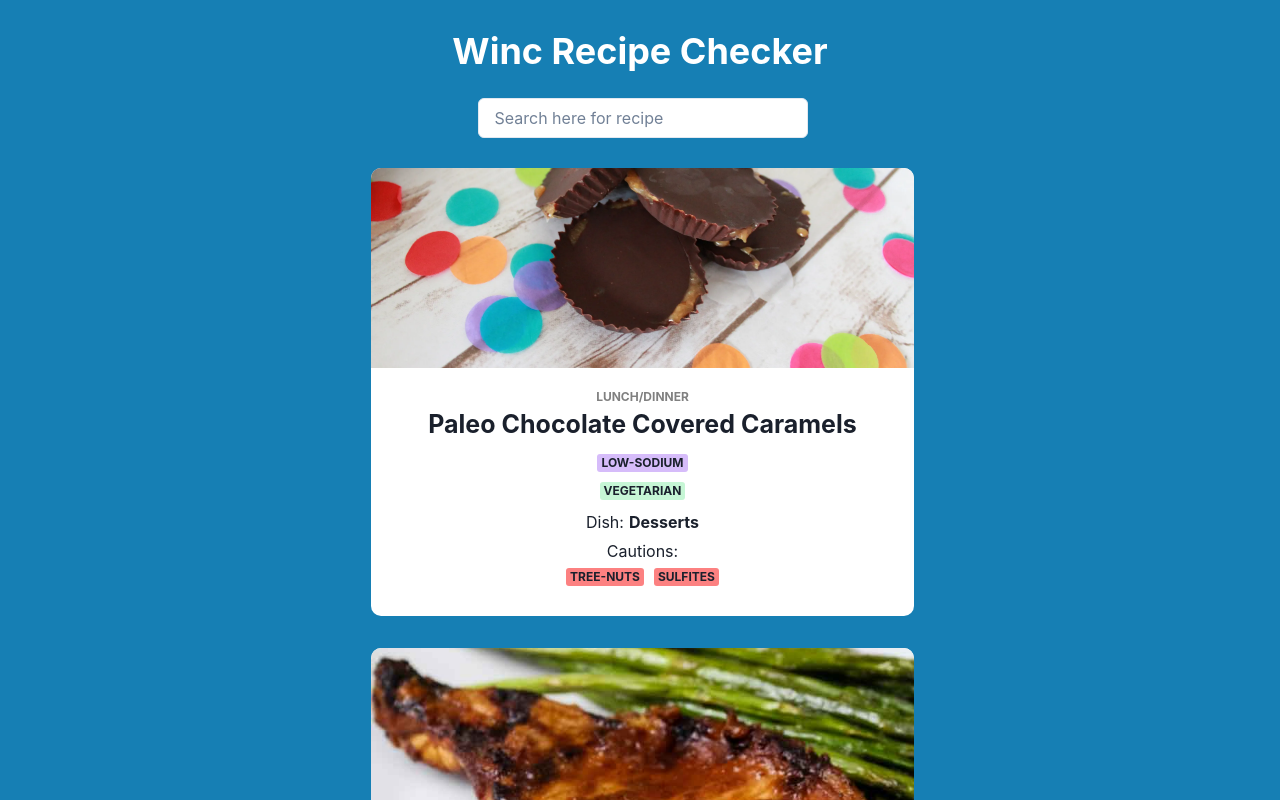
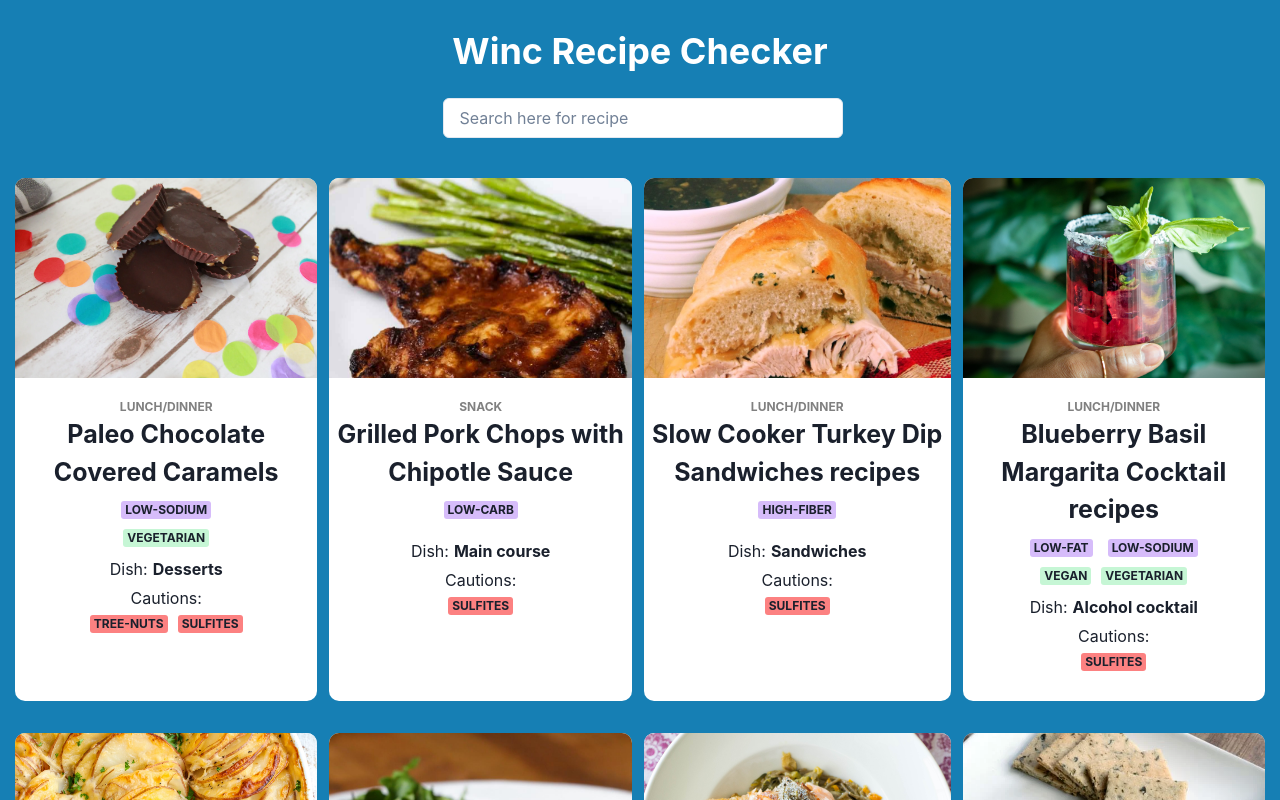
Before and after one commit to alexandrahendriks/REACT_Recipe_App, a React (Vite) app: page / in a window 1280 px wide. Shown: the top 800 px of the page. Built offline with nearby package versions, Linux system fonts and the light colour scheme.

Commit message:
added styling

```diff
--- a/src/components/DisplayRecipes.jsx
+++ b/src/components/DisplayRecipes.jsx
@@ -3,10 +3,19 @@
 
 export const DisplayRecipes = ({ recipes, onClick }) => {
   return (
-    <Grid className="recipes-grid" gap={3}>
+    <Grid
+      className="recipes-grid"
+      gridTemplateColumns={{
+        base: "repeat(1, 1fr)",
+        md: "repeat(2, 1fr)",
+        lg: "repeat(4, 1fr)",
+      }}
+      gridTemplateRows={"auto"}
+      gap={3}
+      justifyContent={{ lg: "center" }}
+    >
       {recipes.map((recipe) => (
         <DisplayRecipe
-          className="one-recipe"
           key={recipe.recipe.url}
           id={recipe.recipe.url}
           recipe={recipe.recipe}
@@ -29,5 +38,3 @@
     </Grid>
   );
 };
-
-/*GOOD*/
--- a/src/components/SearchRecipe.jsx
+++ b/src/components/SearchRecipe.jsx
@@ -1,4 +1,4 @@
-import { Grid, Center } from "@chakra-ui/react";
+import { Flex } from "@chakra-ui/react";
 import { useState } from "react";
 import { DisplayRecipes } from "./DisplayRecipes";
 import { TextInput } from "./UI/TextInput";
@@ -6,7 +6,7 @@
 export const SearchRecipe = ({ recipes, onClick }) => {
   const [searchField, setSearchField] = useState("");
 
-  //Filter recipes on name and health labels -- WORKS
+  //Filter recipes on name and health labels
   const matchedRecipes = recipes.filter((recipe) => {
     return (
       recipe.recipe.label.toLowerCase().includes(searchField.toLowerCase()) ||
@@ -15,27 +15,19 @@
       )
     );
   });
-
+  //Setting state from input field
   const handleChange = (event) => {
     setSearchField(event.target.value);
   };
 
   return (
     <>
-      <TextInput className="input-field" onChange={handleChange} />
-      <Grid
-        className="grid-continer-recipes"
-        gridTemplateColumns={"repeat(1, 1fr)"}
-        gridTemplateRows={"auto"}
-        marginLeft={"15px"}
-        mr="10px"
-      >
-        <DisplayRecipes
-          className="displaying-all-recipes"
-          onClick={onClick}
-          recipes={matchedRecipes}
-        />
-      </Grid>
+      <TextInput onChange={handleChange} />
+      <Flex ml={"15px"} mr={"15px"} justifyContent="center">
+        <DisplayRecipes onClick={onClick} recipes={matchedRecipes} />
+      </Flex>
     </>
   );
 };
+
+//DONE!!!!
--- a/src/components/UI/Button.jsx
+++ b/src/components/UI/Button.jsx
@@ -1,8 +1,10 @@
 import { Button as CButton } from "@chakra-ui/react";
 export const Button = ({ onClick, ...props }) => {
   return (
-    <CButton className="button" colorScheme="teal" onClick={onClick} {...props}>
+    <CButton colorScheme="teal" onClick={onClick} {...props}>
       {"<"}
     </CButton>
   );
 };
+
+//DONE!!!
--- a/src/components/UI/DisplayRecipe.jsx
+++ b/src/components/UI/DisplayRecipe.jsx
@@ -1,4 +1,4 @@
-import { Badge, Box, Container, Flex, Image } from "@chakra-ui/react";
+import { Badge, Box, Flex, Image } from "@chakra-ui/react";
 
 export const DisplayRecipe = ({
   image,
@@ -15,7 +15,7 @@
   return (
     <Flex
       className="recipes"
-      backgroundColor={"white"}
+      backgroundColor="white"
       flexDirection={"column"}
       marginBottom={"20px"}
       borderTopRadius={"10px"}
--- a/src/components/UI/TextInput.jsx
+++ b/src/components/UI/TextInput.jsx
@@ -3,11 +3,10 @@
 export const TextInput = ({ onChange, ...props }) => {
   return (
     <Input
-      className="input"
-      backgroundColor={"white"}
-      mb={"30px"}
-      ml={"5px"}
-      width={"330px"}
+      backgroundColor="white"
+      mb={{ base: "30px", md: "40px" }}
+      ml="5px"
+      width={{ base: "300px", md: "400px" }}
       type="text"
       placeholder="Search here for recipe"
       onChange={onChange}
@@ -15,3 +14,5 @@
     />
   );
 };
+
+//DONE!!
--- a/src/pages/RecipesPage.jsx
+++ b/src/pages/RecipesPage.jsx
@@ -11,42 +11,34 @@
   return (
     <Container
       className="App"
-      padding={"0px"}
-      backgroundColor={"rgb(22, 127, 180)"}
-      maxWidth={"100vw"}
-      minHeight={"100vh"}
-      textAlign={"center"}
+      padding="0px"
+      backgroundColor="rgb(22, 127, 180)"
+      maxWidth="auto"
+      minHeight="100vh"
+      textAlign="center"
     >
       {useRecipe ? (
         <>
-          <RecipeChoice
-            className="chosen-recipe-page"
-            recipe={useRecipe}
-            onClick={setUserRecipe}
-          />
+          <RecipeChoice recipe={useRecipe} onClick={setUserRecipe} />
         </>
       ) : (
         <>
           <Center
-            className="the-whole-recipes-page"
             pt="30px"
             pb="80px"
-            display={"flex"}
+            display="flex"
             flexDir="column"
-            justifyContent={"center"}
-            alignItems={"center"}
+            justifyContent="center"
           >
-            <Heading className="title" marginBottom={"25px"} color="white">
+            <Heading marginBottom="25px" color="white">
               {title}
             </Heading>
-            <SearchRecipe
-              className="inputfield-and-displaying-recipes"
-              recipes={data.hits}
-              onClick={setUserRecipe}
-            />
+            <SearchRecipe recipes={data.hits} onClick={setUserRecipe} />
           </Center>
         </>
       )}
     </Container>
   );
 };
+
+//DONE!!!
```
Also changed, not shown: src/components/RecipeChoice.jsx (+102 -42 lines).
